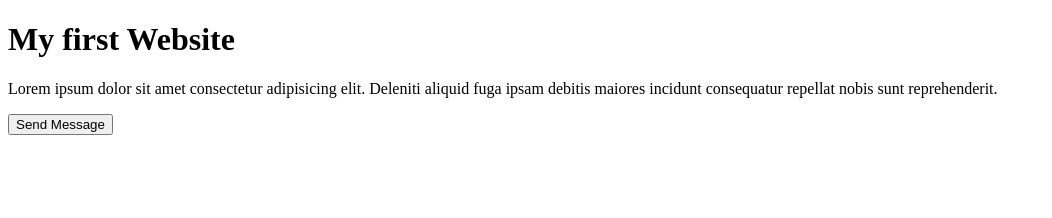
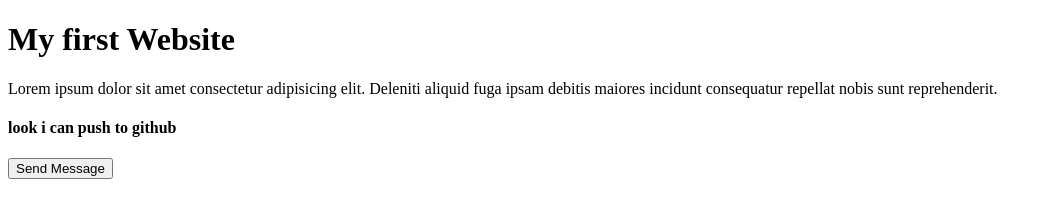
Before and after one commit to abidzmohammad/practice-purpose, a plain HTML site: page index.html in a window 1280 px wide. Shown: the whole page, without its empty margins (0-1052 px from the left). Drawn offline with Linux system fonts and the light colour scheme.

Commit message:
modified

```diff
--- a/index.html
+++ b/index.html
@@ -12,6 +12,7 @@
 
     <h1>My first Website</h1>
     <p>Lorem ipsum dolor sit amet consectetur adipisicing elit. Deleniti aliquid fuga ipsam debitis maiores incidunt consequatur repellat nobis sunt reprehenderit.</p>
+    <h4>look i can push to github</h4>
     <button type="submit">Send Message</button>
 
 </body>
```
